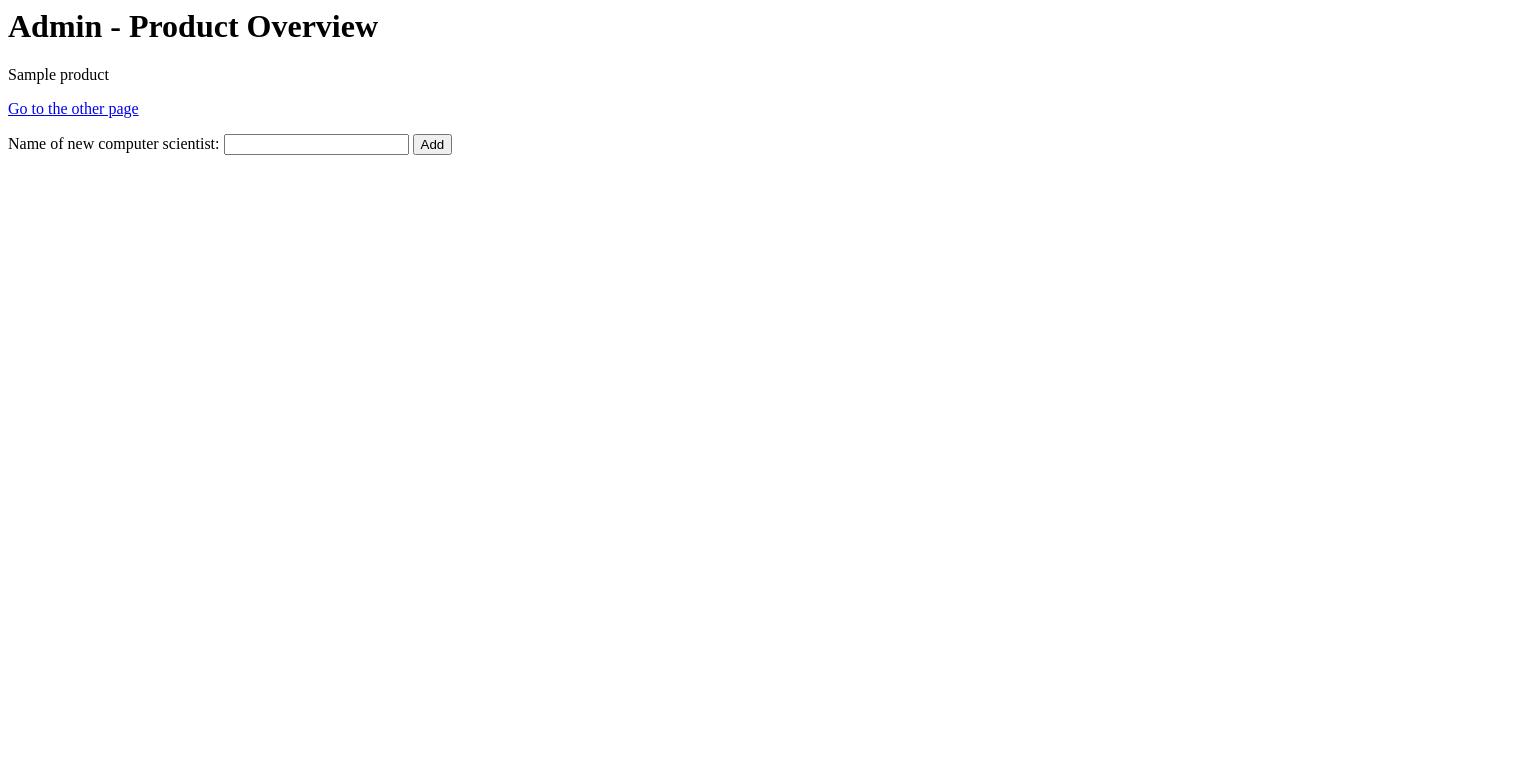
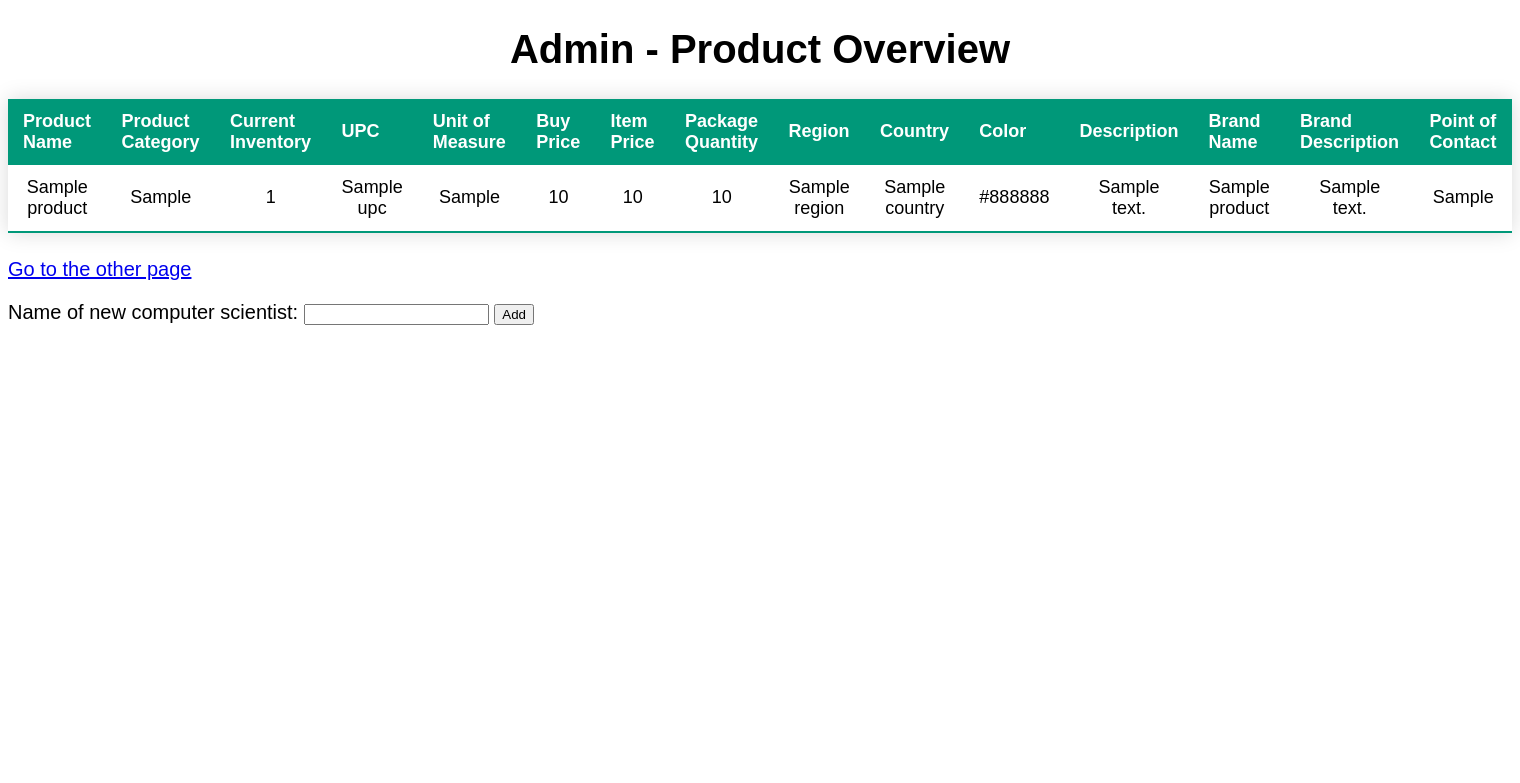
Before and after one commit to Ras-al-Ghul/Alcohol-Delivery-Service, a Flask app: template templates/admin/product.html in a window 1520 px wide. Shown: the top 783 px of the page. Run offline with Flask 2, Linux system fonts and the light colour scheme; the template is opened without the code that fills it: most values are stand-ins (such as "Sample title", 1, 10 or a date in 2020); parts of the project's set-up code (start-up, migrations or seed data) failed here and were passed over.

Commit message:
add product page for admins

```diff
--- a/server.py
+++ b/server.py
@@ -180,9 +180,7 @@ def login():
 @app.route('/admin/product')
 def admin_product():
       products = g.conn.execute(
-          'select p.product_name, p.product_category, p.cur_size, p.upc, p.unit_of_measure, p.buy_price_per_unit,'
-                'p.item_price, p.package_quantity, p.region, p.country, p.color, p.description, b.brand_name, b.description as brand_description, b.brand_poc'
-          'from product p left join brand b on b.brand_id = p.brand_id'
+          'select p.product_name, p.product_category, p.cur_size, p.upc, p.unit_of_measure, p.buy_price_per_unit, p.item_price, p.package_quantity, p.region, p.country, p.color, p.description, b.brand_name, b.description as brand_description, b.brand_poc from product p left join brand b on b.brand_id = p.brand_id'
       ).fetchall()
       return render_template('admin/product.html', products=products)
 
--- /dev/null
+++ b/static/css/main.css
@@ -0,0 +1,56 @@
+body{
+    font-size: 15pt;
+    font-family: arial;
+  }
+
+  .buttoncategory{
+    background-color: #FFA500;
+    color: white;
+    text-align: center;
+    display: inline-block;
+    cursor: pointer;
+    font-weight: bold;
+  }
+
+  .buttonbrand{
+    background-color: #4CAF50;
+    color: white;
+    text-align: center;
+    display: inline-block;
+    cursor: pointer;
+    font-weight: bold;
+  }
+
+  .buttonc{height: 6%;}
+  .buttonb{height: 6%;}
+
+  .centerbutton{text-align: center;}
+
+  /* Product Table */
+  .prdtable{
+      text-align: center;
+      border-collapse: collapse;
+      margin: 25px 0;
+      font-size: 0.9em;
+      font-family: sans-serif;
+      min-width: 400px;
+      box-shadow: 0 0 20px rgba(0, 0, 0, 0.15);
+  }
+  .prdtable thead tr {
+    background-color: #009879;
+    color: #ffffff;
+    text-align: left;
+}
+.prdtable th,
+.prdtable td {
+    padding: 12px 15px;
+}
+.prdtable tbody tr {
+  border-bottom: 1px solid #dddddd;
+}
+.prdtable tbody tr:nth-of-type(even) {
+  background-color: #f3f3f3;
+}
+.prdtable tbody tr:last-of-type {
+  border-bottom: 2px solid #009879;
+}
--- a/templates/admin/product.html
+++ b/templates/admin/product.html
@@ -1,16 +1,55 @@
+<!DOCTYPE html>
 <html>
     <head>
         <title>Admin - Product</title>
+        <link rel= "stylesheet" type= "text/css" href= "{{ url_for('static',filename='css/main.css') }}">
     </head>
 
     <body>
-        <h1>Admin - Product Overview</h1>
+        <h1 class='centerbutton'>Admin - Product Overview</h1>
 
-        <div>
+        <table class='prdtable'>
+            <thead>
+            <tr>
+                <th>Product Name</th>
+                <th>Product Category</th>
+                <th>Current Inventory</th>
+                <th>UPC</th>
+                <th>Unit of Measure</th>
+                <th>Buy Price</th>
+                <th>Item Price</th>
+                <th>Package Quantity</th>
+                <th>Region</th>
+                <th>Country</th>
+                <th>Color</th>
+                <th>Description</th>
+                <th>Brand Name</th>
+                <th>Brand Description</th>
+                <th>Point of Contact</th>
+            </tr>
+            </thead>
+            <tbody>
             {% for p in products %}
-            <div>{{p}}</div>
+            <tr>
+                <td>{{p['product_name']}}</td>
+                <td>{{p['product_category']}}</td>
+                <td>{{p['cur_size']}}</td>
+                <td>{{p['upc']}}</td>
+                <td>{{p['unit_of_measure']}}</td>
+                <td>{{p['buy_price_per_unit']}}</td>
+                <td>{{p['item_price']}}</td>
+                <td>{{p['package_quantity']}}</td>
+                <td>{{p['region']}}</td>
+                <td>{{p['country']}}</td>
+                <td>{{p['color']}}</td>
+                <td>{{p['description']}}</td>
+                <td>{{p['brand_name']}}</td>
+                <td>{{p['brand_description']}}</td>
+                <td>{{p['brand_poc']}}</td>
             {% endfor %}
-        </div>
+            </tr>
+            </tbody>
+        </table>
 
         <p><a href="another">Go to the other page</a></p>
 
--- a/templates/admin/shipment.html
+++ b/templates/admin/shipment.html
@@ -1 +1 @@
-Admin Shipment Page
+Admin Shipment Page Boiler
```
Also changed, not shown: templates/index.html (+5 -26 lines).
